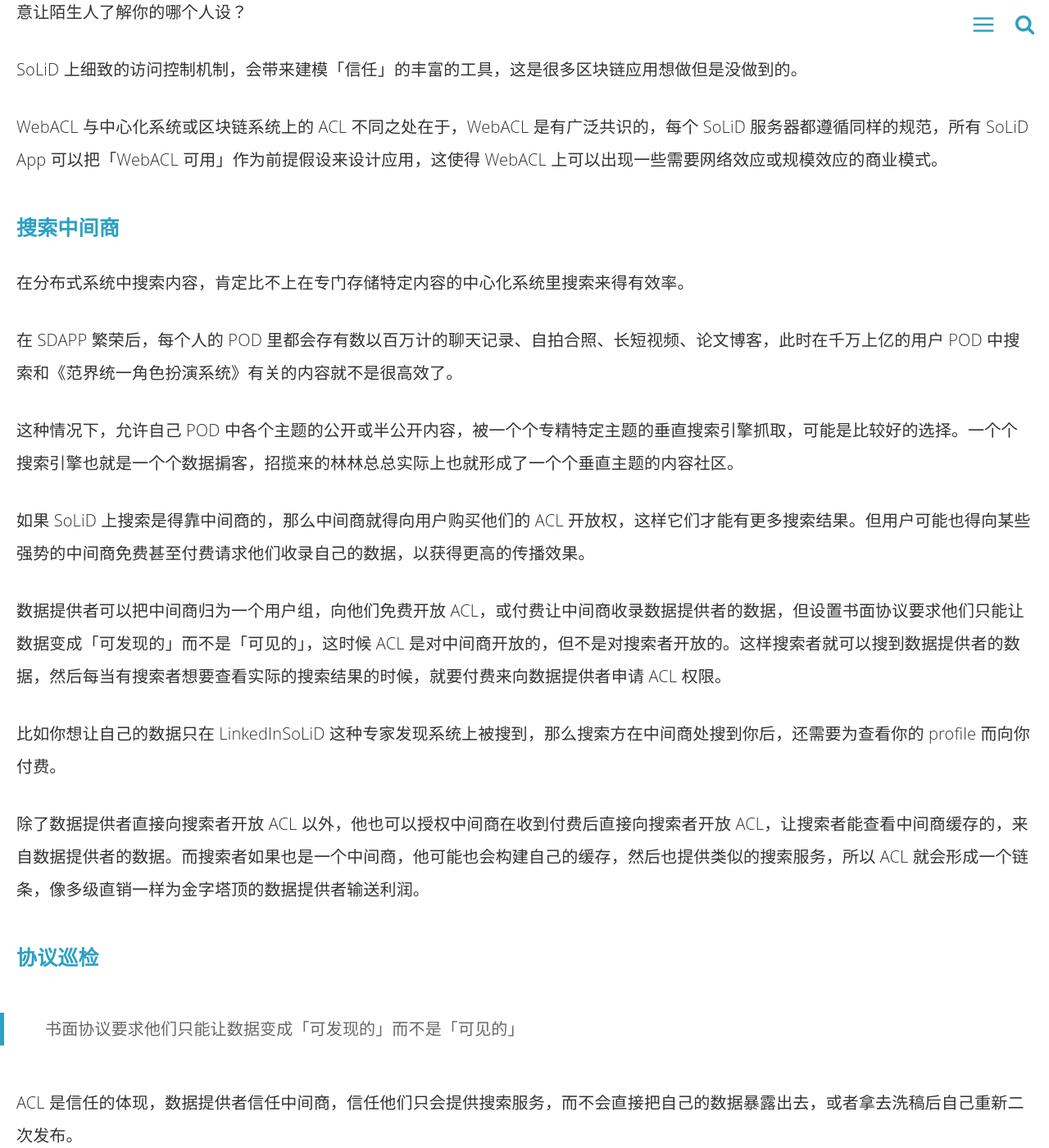
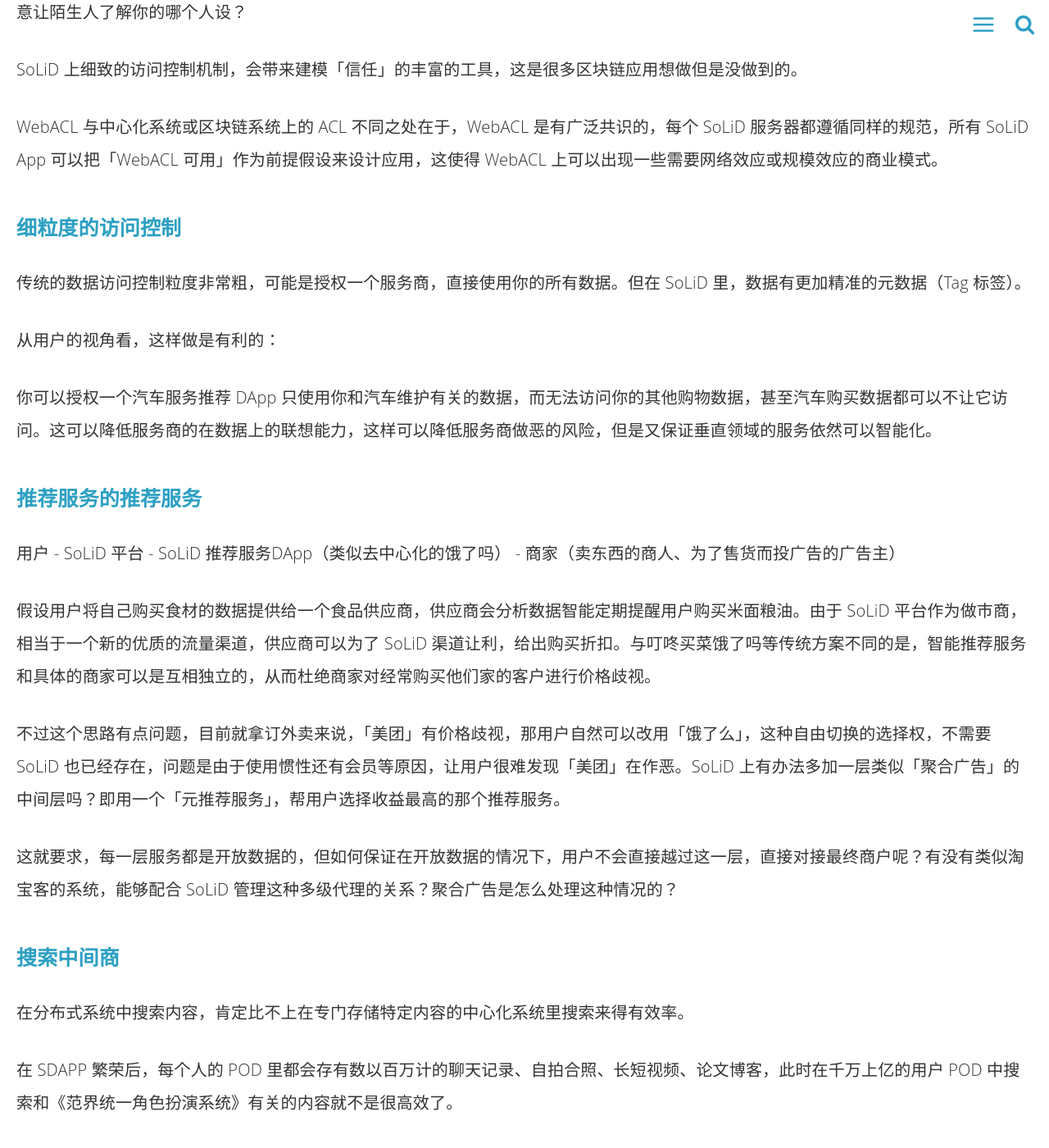
Before and after one commit to linonetwo/linonetwo.github.io, a Jekyll site: the page built from _posts/2018-12-02-SoLiD商业模式与语义网商业模式.md, in a window 1280 px wide and 1400 px high, scrolled down 5020 px. Shown: the whole window at 82% size. Built offline with Jekyll 4.4.1, drawn with Linux system fonts in a browser that asks for light colours; comment, search, counter and statistics services are not loaded.

Commit message:
Update 2018-12-02-SoLiD商业模式与语义网商业模式.md

```diff
--- a/_posts/2018-12-02-SoLiD商业模式与语义网商业模式.md
+++ b/_posts/2018-12-02-SoLiD商业模式与语义网商业模式.md
@@ -107,6 +107,24 @@
 
 WebACL 与中心化系统或区块链系统上的 ACL 不同之处在于，WebACL 是有广泛共识的，每个 SoLiD 服务器都遵循同样的规范，所有 SoLiD App 可以把「WebACL 可用」作为前提假设来设计应用，这使得 WebACL 上可以出现一些需要网络效应或规模效应的商业模式。
 
+### 细粒度的访问控制
+
+传统的数据访问控制粒度非常粗，可能是授权一个服务商，直接使用你的所有数据。但在 SoLiD 里，数据有更加精准的元数据（Tag 标签）。
+
+从用户的视角看，这样做是有利的：
+
+你可以授权一个汽车服务推荐 DApp 只使用你和汽车维护有关的数据，而无法访问你的其他购物数据，甚至汽车购买数据都可以不让它访问。这可以降低服务商的在数据上的联想能力，这样可以降低服务商做恶的风险，但是又保证垂直领域的服务依然可以智能化。
+
+### 推荐服务的推荐服务
+
+用户 - SoLiD 平台 - SoLiD 推荐服务DApp（类似去中心化的饿了吗） - 商家（卖东西的商人、为了售货而投广告的广告主）
+
+假设用户将自己购买食材的数据提供给一个食品供应商，供应商会分析数据智能定期提醒用户购买米面粮油。由于 SoLiD 平台作为做市商，相当于一个新的优质的流量渠道，供应商可以为了 SoLiD 渠道让利，给出购买折扣。与叮咚买菜饿了吗等传统方案不同的是，智能推荐服务和具体的商家可以是互相独立的，从而杜绝商家对经常购买他们家的客户进行价格歧视。
+
+不过这个思路有点问题，目前就拿订外卖来说，「美团」有价格歧视，那用户自然可以改用「饿了么」，这种自由切换的选择权，不需要 SoLiD 也已经存在，问题是由于使用惯性还有会员等原因，让用户很难发现「美团」在作恶。SoLiD 上有办法多加一层类似「聚合广告」的中间层吗？即用一个「元推荐服务」，帮用户选择收益最高的那个推荐服务。
+
+这就要求，每一层服务都是开放数据的，但如何保证在开放数据的情况下，用户不会直接越过这一层，直接对接最终商户呢？有没有类似淘宝客的系统，能够配合 SoLiD 管理这种多级代理的关系？聚合广告是怎么处理这种情况的？
+
 ### 搜索中间商
 
 在分布式系统中搜索内容，肯定比不上在专门存储特定内容的中心化系统里搜索来得有效率。
```
